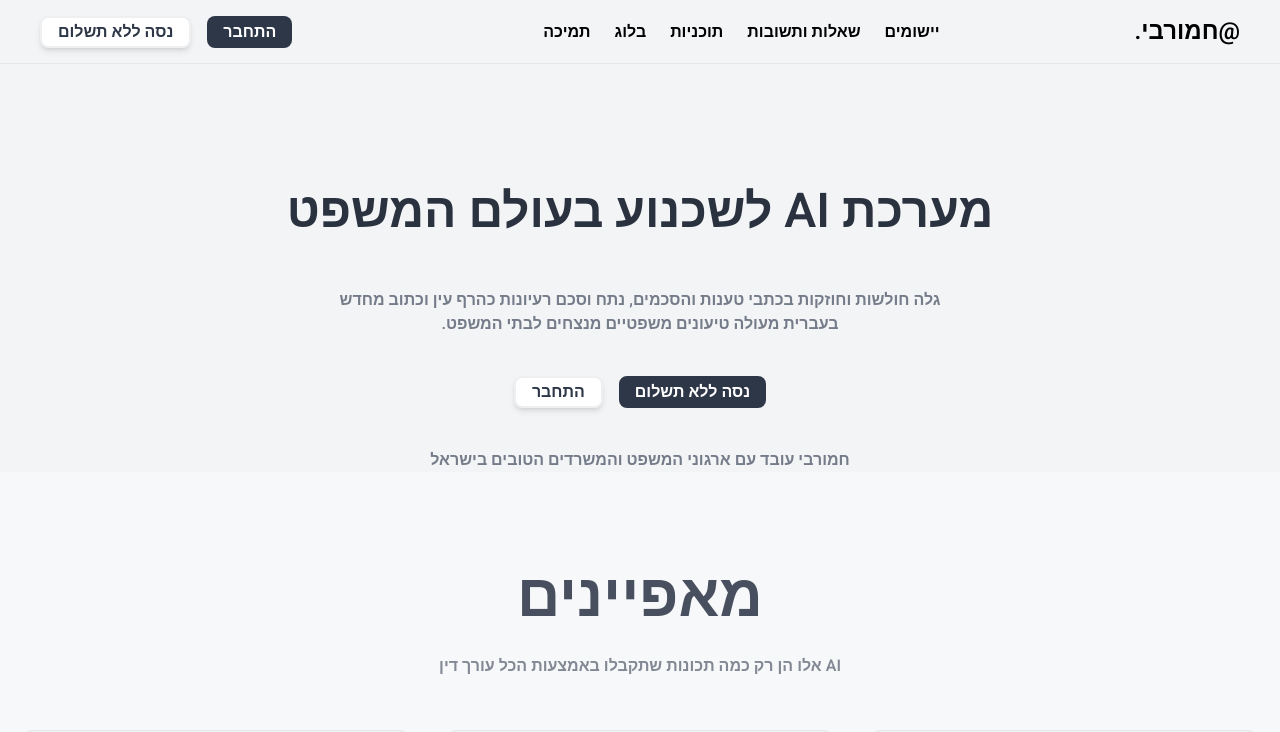
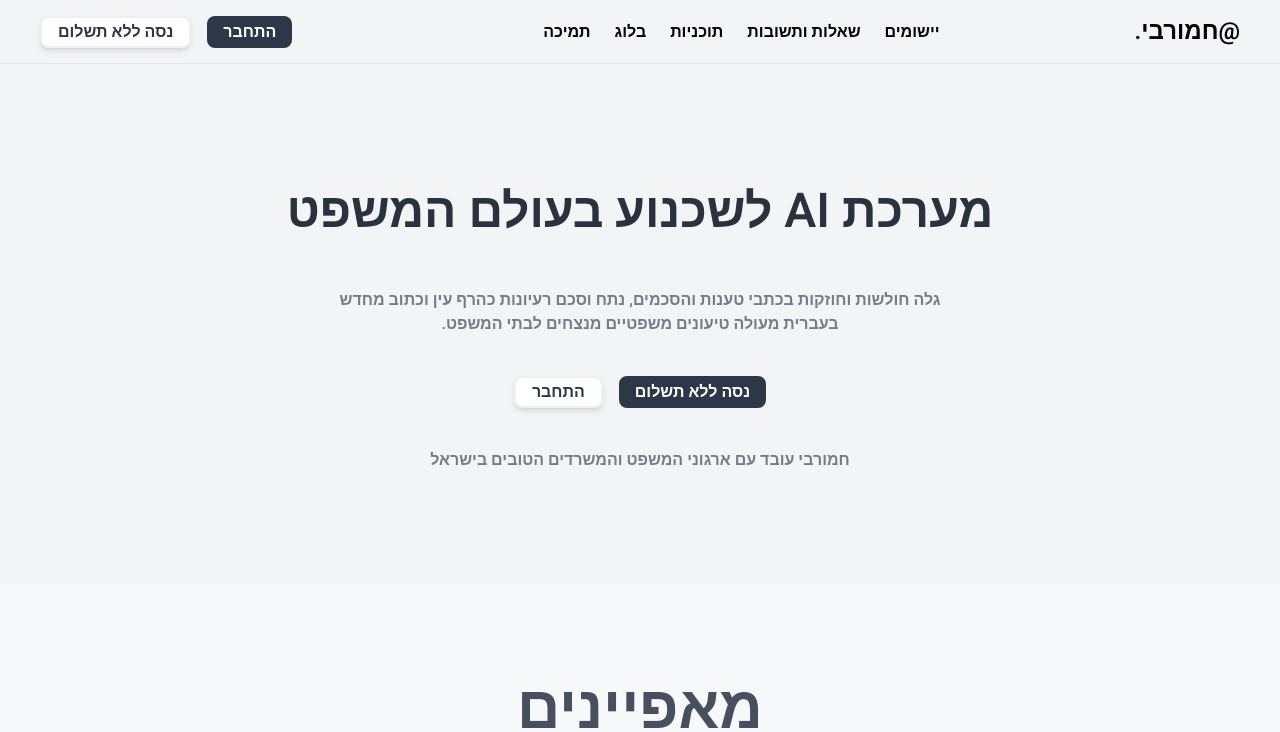
Before and after one commit to Suleman615/Landing, a Next.js app: page / in a window 1280 px wide. Shown: the top 732 px of the page. Built offline with nearby package versions, Linux system fonts and the light colour scheme.

Commit message:
nav edit

```diff
--- a/src/components/Hero.jsx
+++ b/src/components/Hero.jsx
@@ -5,7 +5,7 @@ const Hero = () => {
     return (
         <>
             <div className="bg-[#F3F4F6] w-full">
-                <div dir="rtl" className="flex flex-col  gap-4 md:gap-10 justify-center items-center  pt-28  px-2  bg-[#F3F4F6]  max-w-[1280px] mx-auto">
+                <div dir="rtl" className="flex flex-col  gap-4 md:gap-10 justify-center items-center  py-28  px-2  bg-[#F3F4F6]  max-w-[1280px] mx-auto">
                     <h5 className="text-[48px] text-center text-[#2A313F]">מערכת AI לשכנוע בעולם המשפט</h5>
                     <p className='text-center px-2 text-[#757C89] max-w-[50%] m'>גלה חולשות וחוזקות בכתבי טענות והסכמים, נתח וסכם רעיונות כהרף עין וכתוב מחדש בעברית מעולה טיעונים משפטיים מנצחים לבתי המשפט.</p>
                     <div dir='rtl' className="flex   gap-4  font-semibold">
```
